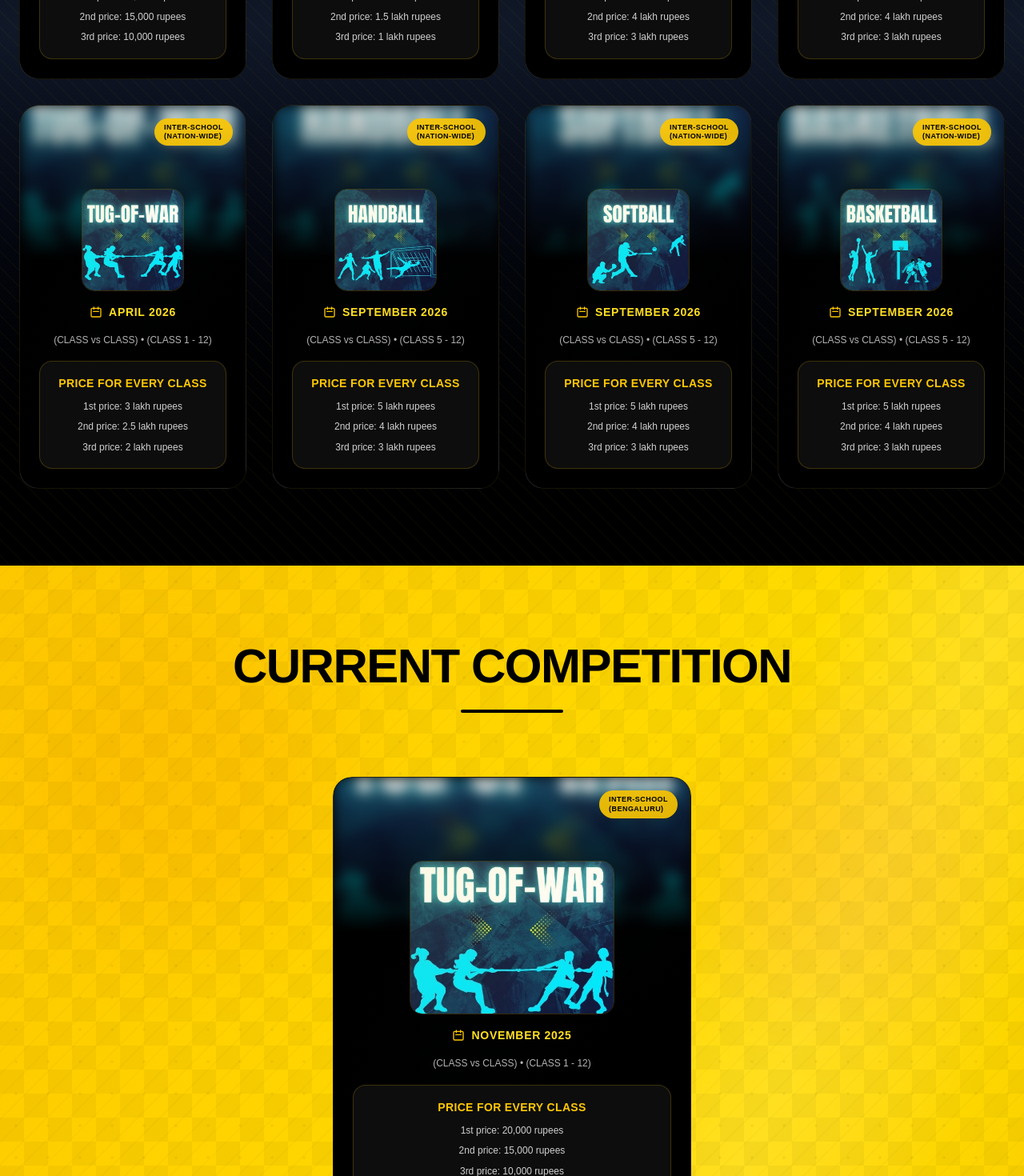
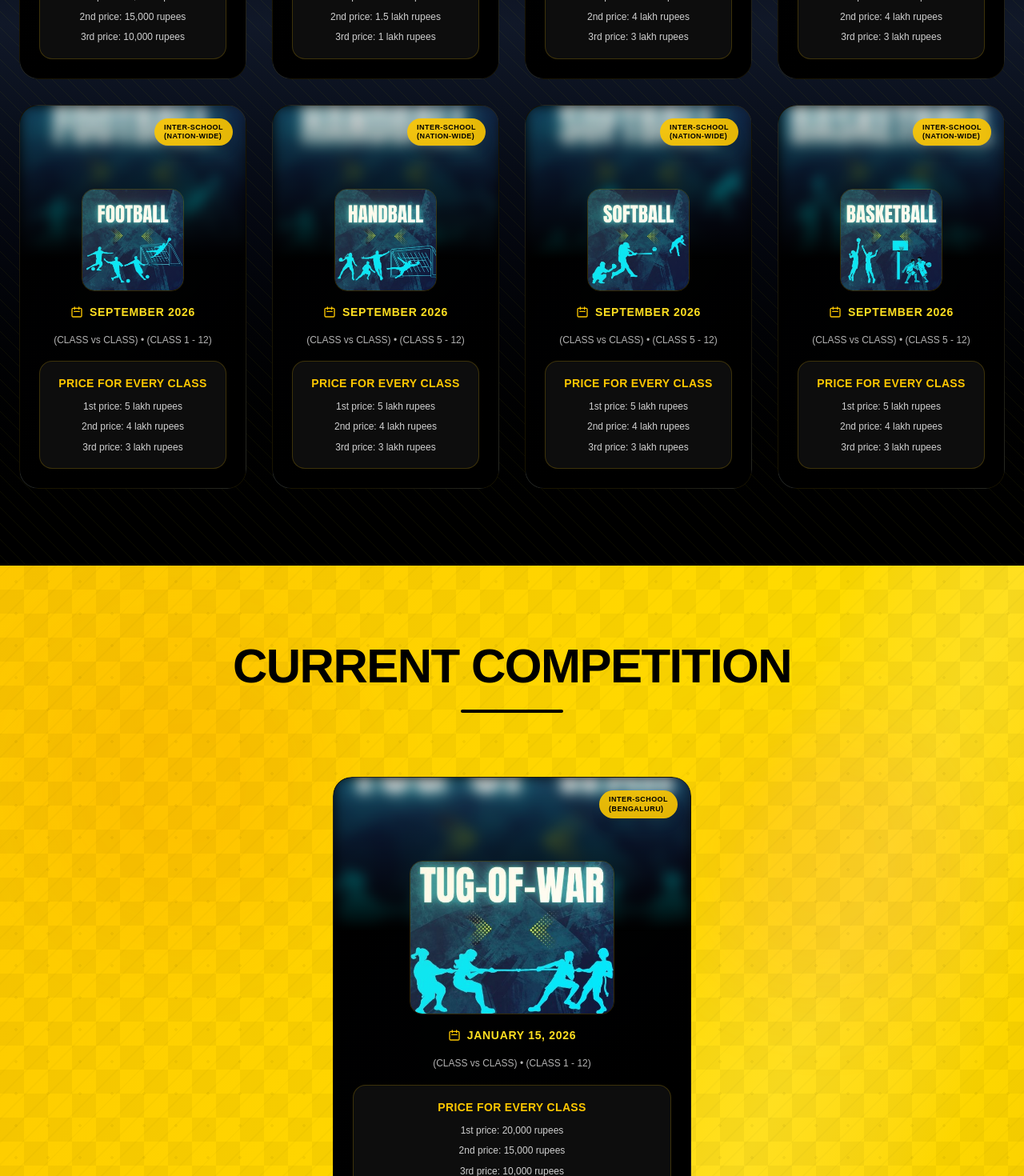
Before and after one commit to rudhamoy/xtrnia, a Next.js app: page / in a window 1280 px wide. Shown: the part 2680-4150 px from the top of the page at 80% size. Built offline with nearby package versions, Linux system fonts and the light colour scheme.

Commit message:
changes with the upcoming dates and current competition and the brochure

```diff
--- a/app/page.tsx
+++ b/app/page.tsx
@@ -179,7 +179,7 @@ export default function Home() {
               {
                 name: "TUG-OF-WAR",
                 badge: "INTER-SCHOOL\n(BENGALURU)",
-                date: "NOVEMBER 2025",
+                date: "JANUARY 15, 2026",
                 category: "(CLASS vs CLASS)\n(CLASS 1 - 12)",
                 prizes: ["Price For Every Class", "1st price: 20,000 rupees", "2nd price: 15,000 rupees", "3rd price: 10,000 rupees"],
                 image: "/tug-of-war.jpg"
@@ -187,7 +187,7 @@ export default function Home() {
               {
                 name: "TUG-OF-WAR",
                 badge: "INTER-SCHOOL\n(NATION-WIDE)",
-                date: "DECEMBER 2025",
+                date: "APRIL 2026",
                 category: "(CLASS vs CLASS)\n(CLASS 1 - 12)",
                 prizes: ["Price For Every Class", "1st price: 2 lakh rupees", "2nd price: 1.5 lakh rupees", "3rd price: 1 lakh rupees"],
                 image: "/tug-of-war.jpg"
@@ -286,10 +286,10 @@ export default function Home() {
               {
                 name: "TUG-OF-WAR",
                 badge: "INTER-SCHOOL\n(NATION-WIDE)",
-                date: "APRIL 2026",
+                date: "SEPTEMBER 2026",
                 category: "(CLASS vs CLASS)\n(CLASS 1 - 12)",
-                prizes: ["Price For Every Class", "1st price: 3 lakh rupees", "2nd price: 2.5 lakh rupees", "3rd price: 2 lakh rupees"],
-                image: "/tug-of-war.jpg"
+                prizes: ["Price For Every Class", "1st price: 5 lakh rupees", "2nd price: 4 lakh rupees", "3rd price: 3 lakh rupees"],
+                image: "/football.jpg"
               },
               {
                 name: "HANDBALL",
@@ -461,7 +461,7 @@ export default function Home() {
                     <svg className="w-4 h-4 text-yellow-400" fill="none" stroke="currentColor" viewBox="0 0 24 24">
                       <path strokeLinecap="round" strokeLinejoin="round" strokeWidth={2} d="M8 7V3m8 4V3m-9 8h10M5 21h14a2 2 0 002-2V7a2 2 0 00-2-2H5a2 2 0 00-2 2v12a2 2 0 002 2z" />
                     </svg>
-                    <p className="text-yellow-300 font-bold text-sm tracking-wider uppercase">NOVEMBER 2025</p>
+                    <p className="text-yellow-300 font-bold text-sm tracking-wider uppercase">JANUARY 15, 2026</p>
                   </div>
 
                   <p className="text-white/70 text-xs mb-4 leading-relaxed text-center font-medium">
```
Also changed, not shown: public/football.jpg (added), 1 other file (tests, documents, lock files or other folders).
